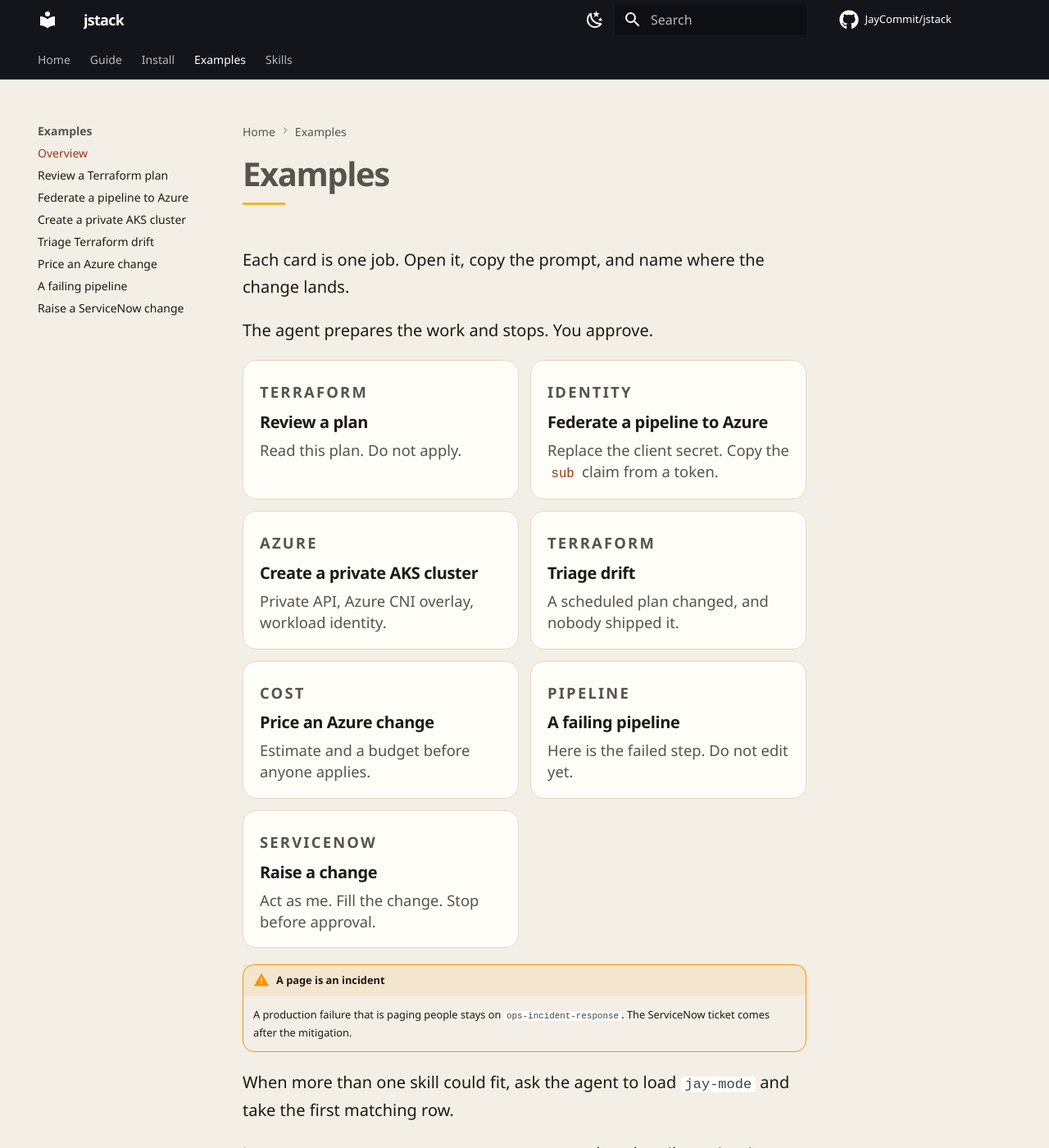
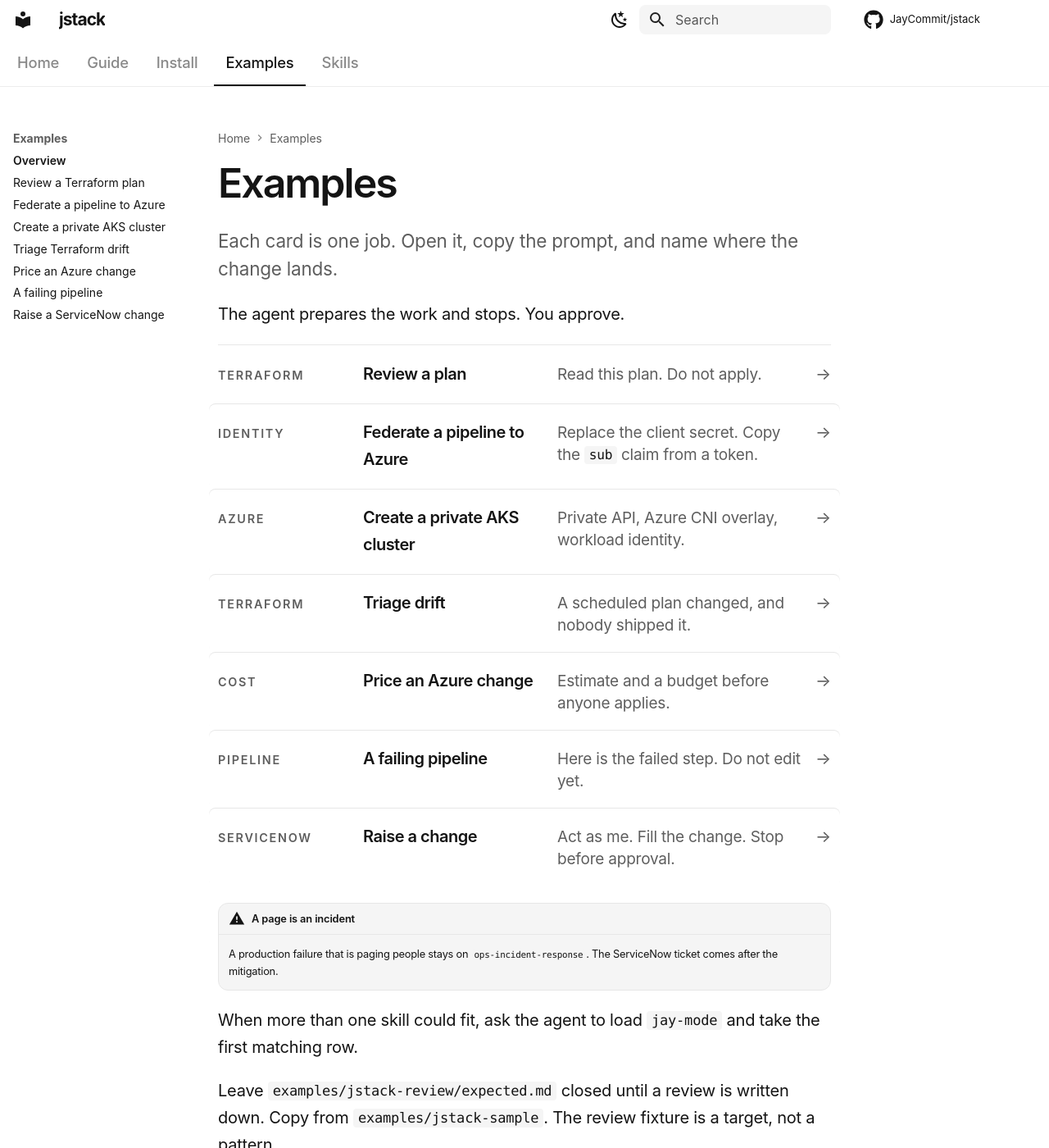
Before and after one commit to JayCommit/jstack, an MkDocs documentation site: the page built from site/examples/index.md, in a window 1280 px wide and 1400 px high. Shown: the whole window at 82% size. Built offline with MkDocs 1.6.1 and Material for MkDocs 9.7.7, drawn with Linux system fonts in a browser that asks for light colours; comment, search, counter and statistics services are not loaded; some of the changed text lies outside the part shown.

Commit message:
Restyle the docs site as a quiet product page.

```diff
--- a/mkdocs.yml
+++ b/mkdocs.yml
@@ -12,15 +12,15 @@ theme:
   palette:
     - media: "(prefers-color-scheme: light)"
       scheme: default
-      primary: black
-      accent: amber
+      primary: white
+      accent: indigo
       toggle:
         icon: material/weather-night
         name: Switch to dark mode
     - media: "(prefers-color-scheme: dark)"
       scheme: slate
       primary: black
-      accent: amber
+      accent: indigo
       toggle:
         icon: material/weather-sunny
         name: Switch to light mode
```
Also changed, not shown: CHANGELOG.md (+1 -1 lines), site/examples/index.md, site/how-it-works.md, site/index.md, site/stylesheets/extra.css, site/stylesheets/fonts/OFL.txt (added), site/stylesheets/fonts/geist-mono.woff2 (added), site/stylesheets/fonts/geist-sans.woff2 (added).
